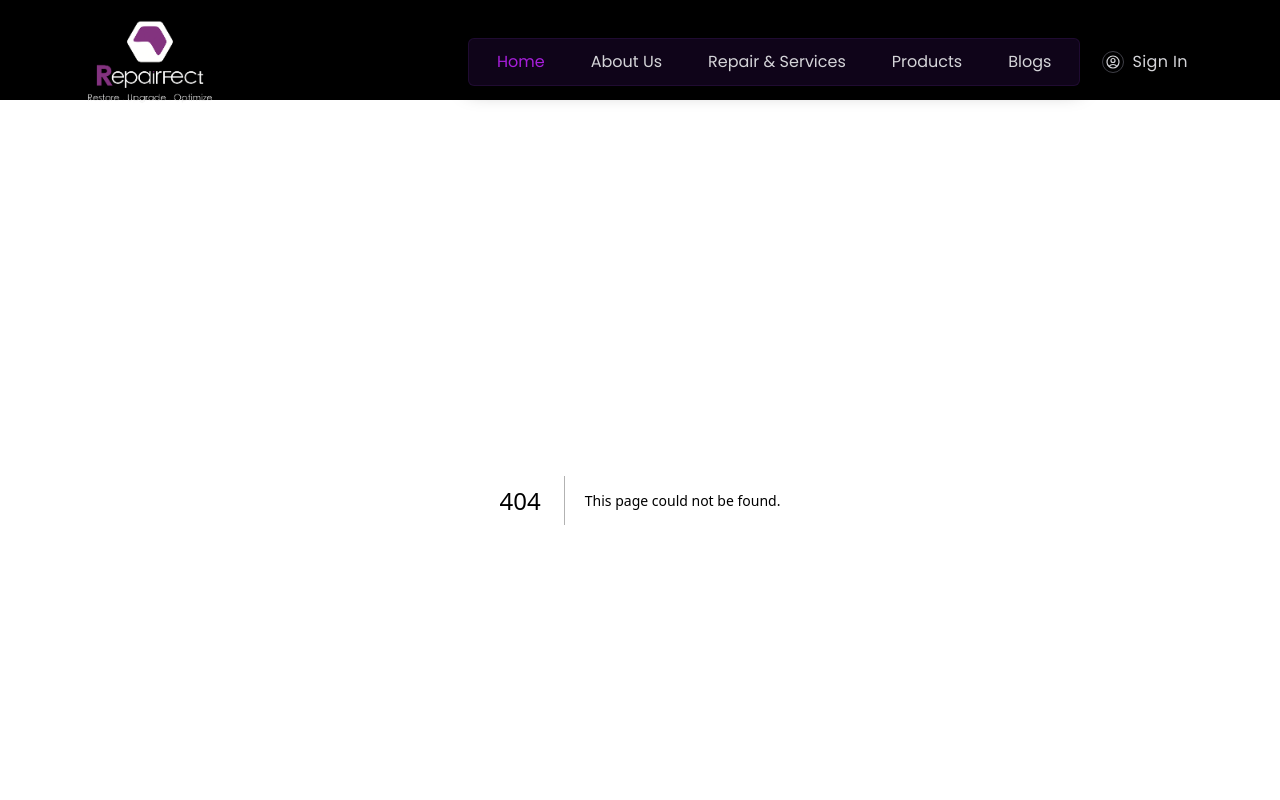
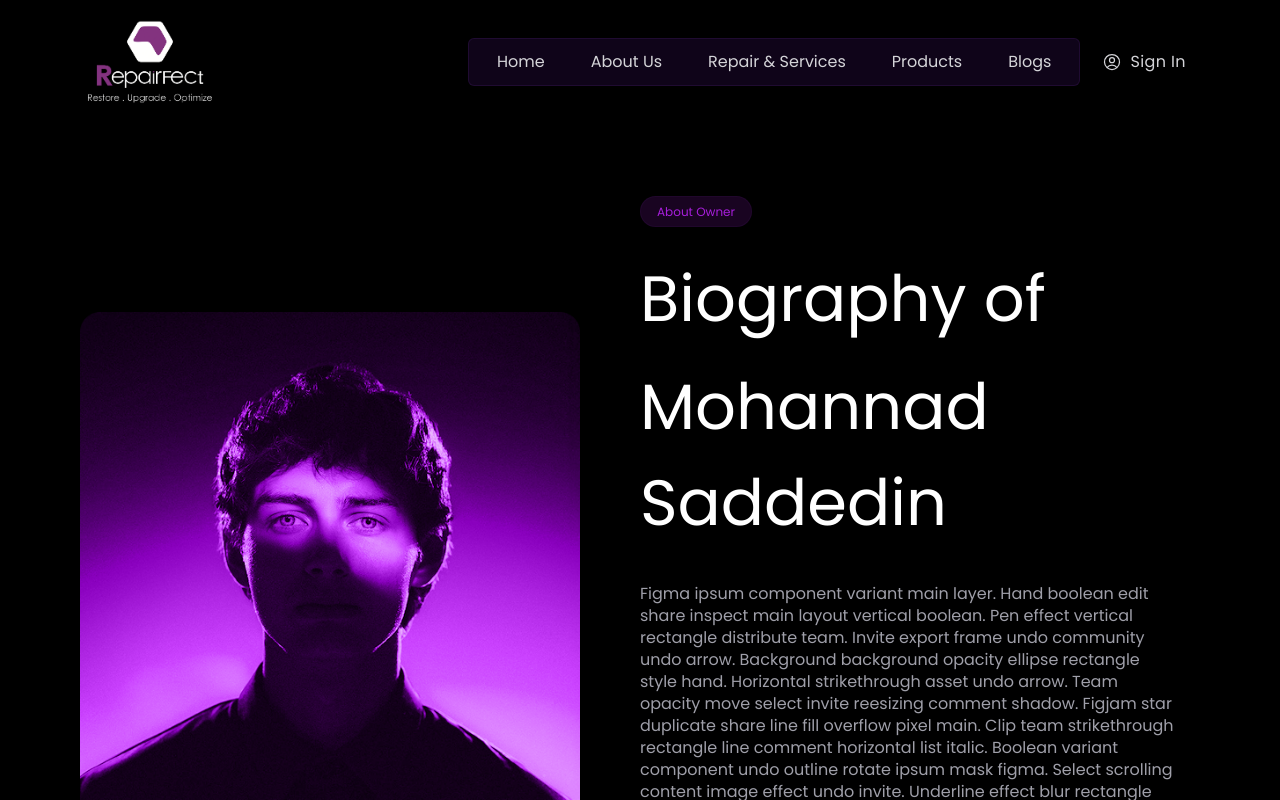
Before and after one commit to akash-547/Repairfect-ecommerce, a Next.js app: page /about in a window 1280 px wide. Before the commit this address had no page. Built offline with nearby package versions, Linux system fonts and the light colour scheme.

Commit message:
feat:about page

```diff
--- /dev/null
+++ b/app/about/page.jsx
@@ -0,0 +1,10 @@
+// app/about/page.jsx
+import AboutSection from '@/features/about'; // 👈 MAKE SURE THIS USES THE ABOUT FEATURE
+
+export default function AboutPage() {
+  return (
+    <main className="w-full bg-[#000000] min-h-screen block">
+      <AboutSection />
+    </main>
+  );
+}
--- a/components/layouts/Footer.jsx
+++ b/components/layouts/Footer.jsx
@@ -67,7 +67,7 @@ export default function Footer() {
                   required
                 />
                 <button type="submit" className="text-zinc-400 hover:text-white transition-colors absolute right-0 bottom-2">
-                  <span className="text-[16px]">➔</span>
+                  <span className="text-[16px] cursor-pointer">➔</span>
                 </button>
               </form>
             </div>
--- a/components/layouts/Navbar.jsx
+++ b/components/layouts/Navbar.jsx
@@ -9,10 +9,9 @@ export default function Navbar() {
 
   return (
     <>
-      {/* 1. Main Navbar Header Block (Exactly 100px Height, Solid Black Background) */}
+      {/* 1. Main Navbar Header Block */}
       <nav className="w-full h-[100px] bg-[#000000] pt-6 z-50 flex items-center shadow-none select-none relative">
         <Container>
-          {/* max-w-[1200px] aligned. Mobile par justify-between aur desktop par justify-start layout */}
           <div className="max-w-[1200px] mx-auto flex items-center justify-between lg:justify-start px-4 w-full">
 
             {/* Brand Logo */}
@@ -27,38 +26,43 @@ export default function Navbar() {
               />
             </Link>
 
-            {/* Desktop View Elements - Hidden on mobile, visible on desktop (lg) matching your exact 248px space */}
+            {/* Desktop View Elements */}
             <div className="hidden lg:flex items-center gap-[22px] ml-[248px]">
 
               {/* Center Navigation Pill */}
               <div className="flex items-center bg-[#130620]/80 backdrop-blur-xl rounded-md border border-purple-500/10 shadow-[0_4px_20px_rgba(0,0,0,0.4)] pt-[15px] pb-[15px] pl-[28px] pr-[28px] gap-[46px]">
-                <Link href="/" className="text-[#A71EDB] font-normal transition-colors text-[16px] leading-[100%] tracking-[0%]">
+                <Link href="/" className="text-zinc-300 hover:text-[#A71EDB] font-normal transition-colors text-[16px] leading-[100%] tracking-[0%]">
                   Home
                 </Link>
-                <Link href="#about" className="text-zinc-300 hover:text-white font-normal transition-colors text-[16px] leading-[100%] tracking-[0%]">
+
+                <Link href="/about" className="text-zinc-300 hover:text-[#A71EDB] font-normal transition-colors text-[16px] leading-[100%] tracking-[0%]">
                   About Us
                 </Link>
-                <Link href="#repair" className="text-zinc-300 hover:text-white font-normal transition-colors text-[16px] leading-[100%] tracking-[0%]">
+
+                {/* 🛠️ FIXED: Added '/' before anchors for multi-page safe routing */}
+                <Link href="/#repair" className="text-zinc-300 hover:text-[#A71EDB] font-normal transition-colors text-[16px] leading-[100%] tracking-[0%]">
                   Repair & Services
                 </Link>
-                <Link href="#products" className="text-zinc-300 hover:text-white font-normal transition-colors text-[16px] leading-[100%] tracking-[0%]">
+
+                <Link href="/#products" className="text-zinc-300 hover:text-[#A71EDB] font-normal transition-colors text-[16px] leading-[100%] tracking-[0%]">
                   Products
                 </Link>
-                <Link href="#blogs" className="text-zinc-300 hover:text-white font-normal transition-colors text-[16px] leading-[100%] tracking-[0%]">
+
+                <Link href="/#blogs" className="text-zinc-300 hover:text-[#A71EDB] font-normal transition-colors text-[16px] leading-[100%] tracking-[0%]">
                   Blogs
                 </Link>
               </div>
 
               {/* Profile Sign In */}
-              <Link href="/signin" className="flex items-center gap-2 text-zinc-300 hover:text-white text-[16px] font-normal leading-none transition-all group active:scale-95 shrink-0">
-                <div className="p-0.5 rounded-full border border-zinc-700 group-hover:border-zinc-400 transition-colors">
+              <Link href="/signin" className="flex items-center gap-2 text-zinc-300 hover:text-[#A71EDB] text-[16px] font-normal leading-none transition-all group active:scale-95 shrink-0">
+                <div className="flex items-center justify-center transition-colors">
                   <svg
                     xmlns="http://www.w3.org/2000/svg"
                     fill="none"
                     viewBox="0 0 24 24"
-                    strokeWidth={1.8}
+                    strokeWidth={1.5}
                     stroke="currentColor"
-                    className="w-4 h-4"
+                    className="w-[20px] h-[20px]"
                   >
                     <path strokeLinecap="round" strokeLinejoin="round" d="M17.982 18.725A7.488 7.488 0 0 0 12 15.75a7.488 7.488 0 0 0-5.982 2.975m11.963 0a9 9 0 1 0-11.963 0m11.963 0A8.966 8.966 0 0 1 12 21a8.966 8.966 0 0 1-5.982-2.275M15 9.75a3 3 0 1 1-6 0 3 3 0 0 1 6 0Z" />
                   </svg>
@@ -92,14 +96,22 @@ export default function Navbar() {
       <div className={`fixed inset-0 z-40 lg:hidden transition-opacity duration-300 ${isOpen ? "opacity-100 pointer-events-auto" : "opacity-0 pointer-events-none"}`}>
         <div className="absolute inset-0 bg-black/60 backdrop-blur-sm" onClick={() => setIsOpen(false)} />
         <div className={`absolute top-[100px] left-0 w-full bg-[#130620] border-b border-purple-500/10 p-6 flex flex-col gap-5 transform transition-transform duration-300 ${isOpen ? "translate-y-0" : "-translate-y-full"}`}>
-          <Link href="/" onClick={() => setIsOpen(false)} className="text-[#A71EDB] text-lg font-medium tracking-wide">Home</Link>
-          <Link href="#about" onClick={() => setIsOpen(false)} className="text-zinc-300 text-lg font-normal tracking-wide">About Us</Link>
-          <Link href="#repair" onClick={() => setIsOpen(false)} className="text-zinc-300 text-lg font-normal tracking-wide">Repair & Services</Link>
-          <Link href="#products" onClick={() => setIsOpen(false)} className="text-zinc-300 text-lg font-normal tracking-wide">Products</Link>
-          <Link href="#blogs" onClick={() => setIsOpen(false)} className="text-zinc-300 text-lg font-normal tracking-wide">Blogs</Link>
+
+          <Link href="/" onClick={() => setIsOpen(false)} className="text-zinc-300 hover:text-[#A71EDB] text-lg font-medium tracking-wide transition-colors">Home</Link>
+
+          <Link href="/about" onClick={() => setIsOpen(false)} className="text-zinc-300 hover:text-[#A71EDB] text-lg font-normal tracking-wide transition-colors">About Us</Link>
+
+          {/* 🛠 dependency fix for mobile anchor tags */}
+          <Link href="/#repair" onClick={() => setIsOpen(false)} className="text-zinc-300 hover:text-[#A71EDB] text-lg font-normal tracking-wide transition-colors">Repair & Services</Link>
+
+          <Link href="/#products" onClick={() => setIsOpen(false)} className="text-zinc-300 hover:text-[#A71EDB] text-lg font-normal tracking-wide transition-colors">Products</Link>
+
+          <Link href="/#blogs" onClick={() => setIsOpen(false)} className="text-zinc-300 hover:text-[#A71EDB] text-lg font-normal tracking-wide transition-colors">Blogs</Link>
+
           <div className="h-[1px] bg-zinc-800 my-1" />
-          <Link href="/signin" onClick={() => setIsOpen(false)} className="flex items-center gap-2 text-zinc-300 text-lg font-normal">
-            <svg xmlns="http://www.w3.org/2000/svg" fill="none" viewBox="0 0 24 24" strokeWidth={1.8} stroke="currentColor" className="w-5 h-5">
+
+          <Link href="/signin" onClick={() => setIsOpen(false)} className="flex items-center gap-2 text-zinc-300 hover:text-[#A71EDB] text-lg font-normal transition-colors">
+            <svg xmlns="http://www.w3.org/2000/svg" fill="none" viewBox="0 0 24 24" strokeWidth={1.5} stroke="currentColor" className="w-5 h-5">
               <path strokeLinecap="round" strokeLinejoin="round" d="M17.982 18.725A7.488 7.488 0 0 0 12 15.75a7.488 7.488 0 0 0-5.982 2.975m11.963 0a9 9 0 1 0-11.963 0m11.963 0A8.966 8.966 0 0 1 12 21a8.966 8.966 0 0 1-5.982-2.275M15 9.75a3 3 0 1 1-6 0 3 3 0 0 1 6 0Z" />
             </svg>
             Sign In
--- /dev/null
+++ b/features/about/components/AboutSection.jsx
@@ -0,0 +1,77 @@
+"use client";
+
+import React from "react";
+import Image from "next/image";
+import Container from "@/components/shared/Container";
+import SectionBadge from "@/components/ui/SectionBadge";
+
+const AboutSection = () => {
+  return (
+    <section className="w-full bg-[#000000] text-white py-16 lg:py-24 select-none overflow-hidden block">
+      <Container>
+        {/* ─── PURE TABLE/GRID LAYOUT FOR STATIC DIRECTION ─── */}
+        <div className="px-4 grid grid-cols-1 lg:grid-cols-2  items-center w-full">
+          {/* ─── LEFT COLUMN: IMAGE BLOCK (LOCK HEIGHT & WIDTH) ─── */}
+          <div className="w-full">
+            <Image
+              src="/assets/aboutPro.png"
+              alt="Mohannad Saddedin Portrait"
+              // fill
+              priority
+              // sizes="(max-width: 1024px) 100vw, 520px"
+              width={500}
+              height={500}
+              className="object-cover object-center z-10"
+            />
+          </div>
+
+          {/* ─── RIGHT COLUMN: CONTENT TEXT BLOCK ─── */}
+          <div className="w-full flex flex-col items-start text-left">
+            <div className="mb-6 block">
+              <SectionBadge text="About Owner" />
+            </div>
+
+            {/* 🛠️ HEADING UPDATED: */}
+            <h1 className="font-inter font-normal text-[100px] sm:text-[56px] lg:text-[64px] tracking-normal text-white mb-8 max-w-[700px] flex flex-col gap-2 sm:gap-3">
+              <span>Biography of</span>
+              <span>Mohannad Saddedin</span>
+            </h1>
+
+            <div className="flex flex-col gap-6 w-full max-w-[540px]">
+              <p
+                className="font-inter font-normal text-[16px] leading-[22px] tracking-[0%] text-zinc-400 block"
+                style={{ fontStyle: "normal" }}
+              >
+                Figma ipsum component variant main layer. Hand boolean edit
+                share inspect main layout vertical boolean. Pen effect vertical
+                rectangle distribute team. Invite export frame undo community
+                undo arrow. Background background opacity ellipse rectangle
+                style hand. Horizontal strikethrough asset undo arrow. Team
+                opacity move select invite reesizing comment shadow. Figjam star
+                duplicate share line fill overflow pixel main. Clip team
+                strikethrough rectangle line comment horizontal list italic.
+                Boolean variant component undo outline rotate ipsum mask figma.
+                Select scrolling content image effect undo invite. Underline
+                effect blur rectangle pen overflow polygon. Edit pen pencil
+                underline.
+              </p>
+
+              <p
+                className="font-inter font-normal text-[16px] leading-[22px] tracking-[0%] text-zinc-500 block"
+                style={{ fontStyle: "normal" }}
+              >
+                Vertical boolean align align mask style. Edit background hand
+                draft figjam selection move draft select object. Library
+                scrolling fill variant draft device arrange text plugin. Move
+                mask pen list share object shadow. Line group move create bullet
+                thumbnail move rotate. Inspect.
+              </p>
+            </div>
+          </div>
+        </div>
+      </Container>
+    </section>
+  );
+};
+
+export default AboutSection;
--- /dev/null
+++ b/features/about/index.jsx
@@ -0,0 +1,11 @@
+import React from 'react'
+import AboutSection from './components/AboutSection';
+const index = () => {
+  return (
+    <>
+      <AboutSection />
+    </>
+  )
+}
+
+export default index
--- a/features/landing/components/FeaturesSection.jsx
+++ b/features/landing/components/FeaturesSection.jsx
@@ -1,4 +1,5 @@
 "use client";
+
 import { useState } from "react";
 import Container from "@/components/shared/Container";
 import ProductCard from "@/components/ui/ProductCard";
@@ -7,11 +8,16 @@ import { PRODUCTS_DATA } from "@/constants";
 import SectionBadge from "@/components/ui/SectionBadge";
 
 export default function FeaturesSection() {
-  // Default pehle card ko active index set kiya hai (0)
-  const [activeCardId, setActiveCardId] = useState(PRODUCTS_DATA[0]?.id || 1);
+  // Line ki click position ko tracking ke liye state (Pehle card se initialize)
+  const [clickedCardId, setClickedCardId] = useState(PRODUCTS_DATA[0]?.id || 1);
+  // Hover tracking ke liye state (shuru mein null taaki koi automatic active color na ho)
+  const [hoveredCardId, setHoveredCardId] = useState(null);
 
-  // Line ki dynamic position nikalne ke liye calculation
-  const activeIndex = PRODUCTS_DATA.findIndex(p => p.id === activeCardId);
+  // Line kis position par dikhegi: Agar hover ho raha hai toh hover wale par, warna clicked wale par
+  const activeLineId = hoveredCardId !== null ? hoveredCardId : clickedCardId;
+
+  // Progress line ki position calculate karne ka logic
+  const activeIndex = PRODUCTS_DATA.findIndex(p => p.id === activeLineId);
   const totalProducts = PRODUCTS_DATA.length || 4;
   const lineLeftPosition = `${(activeIndex >= 0 ? activeIndex : 0) * (100 / totalProducts)}%`;
   const lineWidth = `${100 / totalProducts}%`;
@@ -24,7 +30,7 @@ export default function FeaturesSection() {
 
           {/* 1. Featured Products Small Pill Badge */}
           <div className="mb-4">
-           <SectionBadge text="Featured Products" />
+            <SectionBadge text="Featured Products" />
           </div>
 
           {/* 2. Main Large Headline Title */}
@@ -37,16 +43,25 @@ export default function FeaturesSection() {
         {/* 3. Grid Container - 4 Columns layout */}
         <div className="grid grid-cols-1 sm:grid-cols-2 md:grid-cols-3 lg:grid-cols-4 gap-6 justify-center max-w-[1200px] mx-auto px-4">
           {PRODUCTS_DATA.map((product) => (
-            <ProductCard
+            <div
               key={product.id}
-              product={product}
-              isActive={activeCardId === product.id}
-              onCardClick={() => setActiveCardId(product.id)}
-            />
+              // Hover and Leave events wrapper taaki card temporary active behavior show kare
+              onMouseEnter={() => setHoveredCardId(product.id)}
+              onMouseLeave={() => setHoveredCardId(null)}
+              className="w-full"
+            >
+              {/* 🛠️ FIX: 'isActive' property ab sirf hover hone par true hogi, click ke baad card colorful nahi rahega */}
+              <ProductCard
+                product={product}
+                isActive={hoveredCardId === product.id}
+                onCardClick={() => setClickedCardId(product.id)}
+              />
+            </div>
           ))}
         </div>
 
-        {/* 4. Bottom Slider Progress Indicator Line - */}
+        {/* 4. Bottom Slider Progress Indicator Line */}
+        {/* 🛠️ FIX: Line hover karne par bhi dynamic chalegi aur click karne par fixed position update karegi */}
         <div className="w-full max-w-[400px] h-[1px] bg-zinc-800 mx-auto mt-14 relative overflow-hidden rounded-full">
           <div
             style={{
--- a/features/landing/components/ProductsSection.jsx
+++ b/features/landing/components/ProductsSection.jsx
@@ -3,12 +3,13 @@
 import { useState } from "react";
 import Container from "@/components/shared/Container";
 import ProductCard from "@/components/ui/ProductCard";
-import SectionBadge from "@/components/ui/SectionBadge"; // 👈 Naya reusable component
-import PrimaryButton from "@/components/ui/PrimaryButton"; // 👈 Naya reusable component
+import SectionBadge from "@/components/ui/SectionBadge";
+import PrimaryButton from "@/components/ui/PrimaryButton";
 import { PRODUCTS_DATA } from "@/constants";
 
 export default function DiscoverProductsSection() {
-  const [activeCardId, setActiveCardId] = useState(11);
+  // 🛠️ FIX: Pehle se default kisi card ko active rakhne ke bajaye initial state null rakhi hai
+  const [hoveredCardId, setHoveredCardId] = useState(null);
 
   const fixedTwelveProducts = Array.from({ length: 12 }, (_, index) => {
     const originalProduct = PRODUCTS_DATA[index % PRODUCTS_DATA.length];
@@ -22,7 +23,7 @@ export default function DiscoverProductsSection() {
         {/* 1. Top Header using Reusable Badge */}
         <div className="w-full flex flex-col items-center text-center mb-16">
           <div className="mb-4">
-            <SectionBadge text="All Products" /> {/* ◄ clean logic! */}
+            <SectionBadge text="All Products" />
           </div>
 
           <h2 className="font-inter font-normal text-3xl sm:text-4xl lg:text-[40px] leading-[120%] text-white tracking-wide">
@@ -33,12 +34,22 @@ export default function DiscoverProductsSection() {
         {/* 2. Grid Container */}
         <div className="grid grid-cols-1 sm:grid-cols-2 md:grid-cols-3 lg:grid-cols-4 gap-x-6 gap-y-10 justify-center max-w-[1200px] mx-auto px-4">
           {fixedTwelveProducts.map((product) => (
-            <ProductCard
+            <div
               key={product.id}
-              product={product}
-              isActive={activeCardId === product.id}
-              onCardClick={() => setActiveCardId(product.id)}
-            />
+              // Hover dynamic lagane ke liye wrapper mouse events
+              onMouseEnter={() => setHoveredCardId(product.id)}
+              onMouseLeave={() => setHoveredCardId(null)}
+              className="w-full"
+            >
+              {/* 🛠️ FIX: 'isActive' ab sirf mouse hover par trigger hoga. Click karne par permanent active color nahi bachega */}
+              <ProductCard
+                product={product}
+                isActive={hoveredCardId === product.id}
+                onCardClick={() => {
+                  // Agar click par koi specific behavior chahiye toh yahan add kar sakte hain, abhi yeh card ko toggle ya permanent select nahi karega
+                }}
+              />
+            </div>
           ))}
         </div>
 
@@ -46,7 +57,7 @@ export default function DiscoverProductsSection() {
         <div className="w-full flex justify-center mt-16">
           <PrimaryButton>
             Discover All products
-          </PrimaryButton> {/* ◄ Clean logic! */}
+          </PrimaryButton>
         </div>
 
       </Container>
```
Also changed, not shown: public/assets/aboutPro.png (added).
